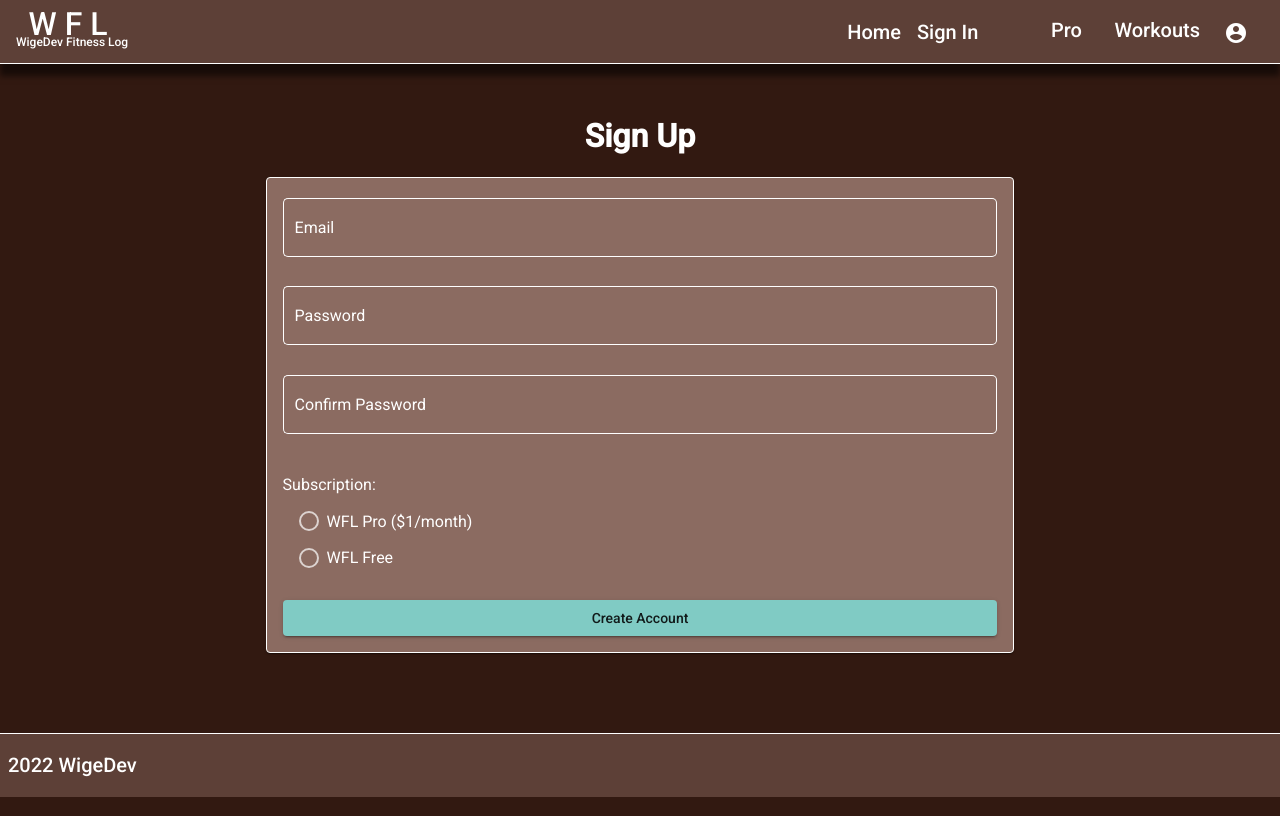
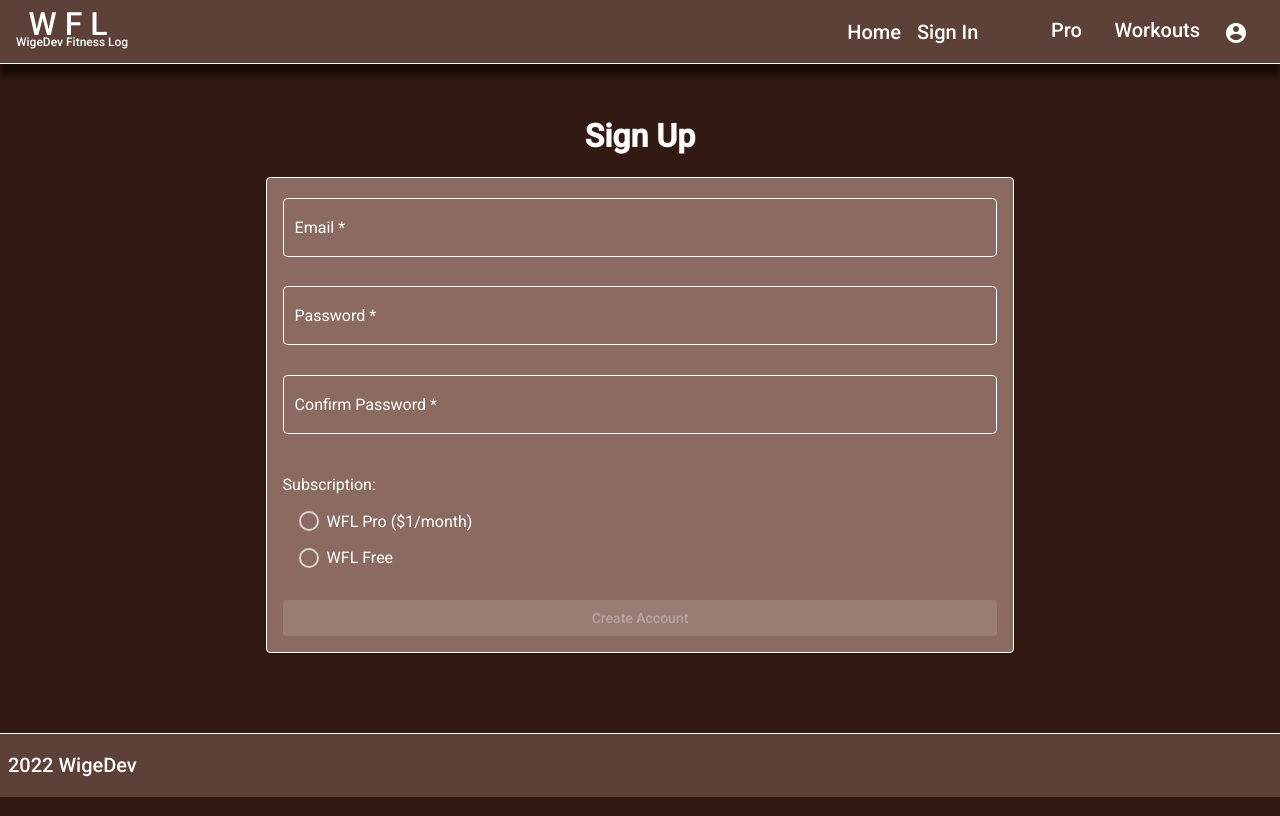
Before and after one commit to garywige/wigedev-fitness-log, an Angular app: page /signup in a window 1280 px wide. Built offline with nearby package versions, Linux system fonts and the light colour scheme.

Commit message:
sign up basic validation

```diff
--- a/src/app/app.module.ts
+++ b/src/app/app.module.ts
@@ -9,13 +9,14 @@ import { MaterialModule } from './material/material.module';
 import { NgModule } from '@angular/core';
 import { PageNotFoundComponent } from './page-not-found/page-not-found.component';
 import { ProModule } from './pro/pro.module';
+import { ReactiveFormsModule } from '@angular/forms';
 import { SignInComponent } from './sign-in/sign-in.component';
 import { SignUpComponent } from './sign-up/sign-up.component';
 
 @NgModule({
   declarations: [AppComponent, HomeComponent, PageNotFoundComponent, SignInComponent, SignUpComponent],
   imports: [BrowserModule, AppRoutingModule, FreeModule, ProModule, BrowserAnimationsModule,
-    MaterialModule, FlexLayoutModule],
+    MaterialModule, FlexLayoutModule, ReactiveFormsModule],
   providers: [],
   bootstrap: [AppComponent],
 })
--- a/src/app/sign-up/sign-up.component.html
+++ b/src/app/sign-up/sign-up.component.html
@@ -1,22 +1,22 @@
 <h1>Sign Up</h1>
 
-<mat-card class="form">
+<mat-card class="form" [formGroup]="form">
   <mat-form-field appearance="outline" color="accent">
     <mat-label>Email</mat-label>
-    <input type="email" matInput placeholder="lifter@gmail.com">
+    <input type="email" matInput placeholder="lifter@gmail.com" formControlName="email">
   </mat-form-field><br>
   <mat-form-field appearance="outline" color="accent">
     <mat-label>Password</mat-label>
-    <input type="password" matInput>
+    <input type="password" matInput formControlName="password">
   </mat-form-field><br>
   <mat-form-field appearance="outline" color="accent">
     <mat-label>Confirm Password</mat-label>
-    <input type="password" matInput>
+    <input type="password" matInput formControlName="confirm">
   </mat-form-field><br>
   <p>Subscription:</p>
-  <mat-radio-group aria-label="Subscription">
+  <mat-radio-group aria-label="Subscription" formControlName="type">
     <mat-radio-button value="pro">WFL Pro ($1/month)</mat-radio-button><br>
     <mat-radio-button value="free">WFL Free</mat-radio-button>
   </mat-radio-group>
-  <button mat-raised-button color="accent">Create Account</button>
+  <button mat-raised-button color="accent" [disabled]="form.invalid">Create Account</button>
 </mat-card>
--- a/src/app/sign-up/sign-up.component.ts
+++ b/src/app/sign-up/sign-up.component.ts
@@ -1,4 +1,6 @@
-import { Component, OnInit } from '@angular/core';
+import { FormControl, FormGroup, Validators } from '@angular/forms'
+
+import { Component } from '@angular/core';
 
 @Component({
   selector: 'app-sign-up',
@@ -6,5 +8,13 @@ import { Component, OnInit } from '@angular/core';
   styleUrls: ['./sign-up.component.css'],
 })
 export class SignUpComponent {
+
+  form: FormGroup = new FormGroup({
+    email: new FormControl('', [Validators.required, Validators.email, Validators.minLength(8)]),
+    password: new FormControl('', [Validators.required, Validators.minLength(8)]),
+    confirm: new FormControl('', [Validators.required, Validators.minLength(8)]),
+    type: new FormControl('', Validators.required)
+  })
+
   constructor() {}
 }
```
